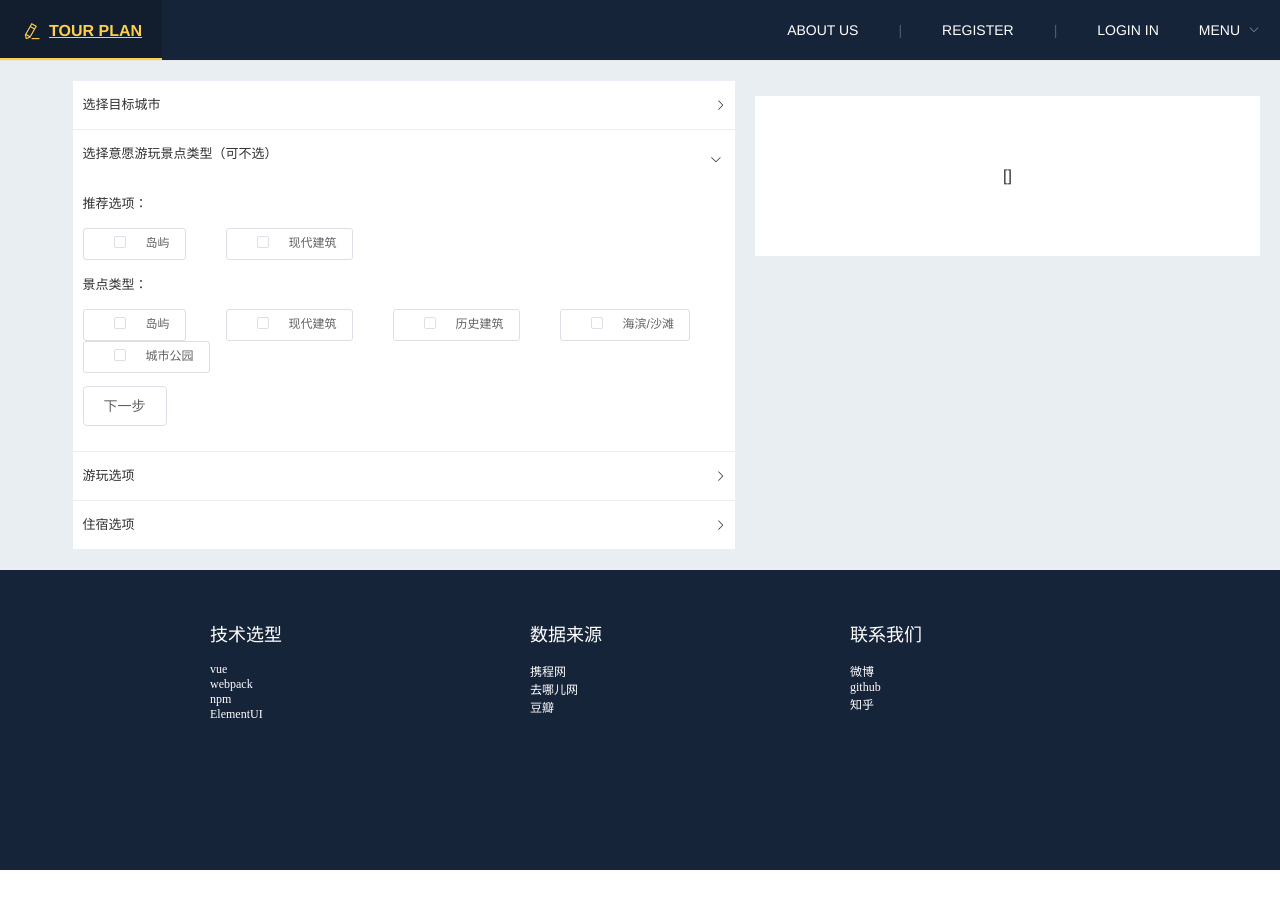
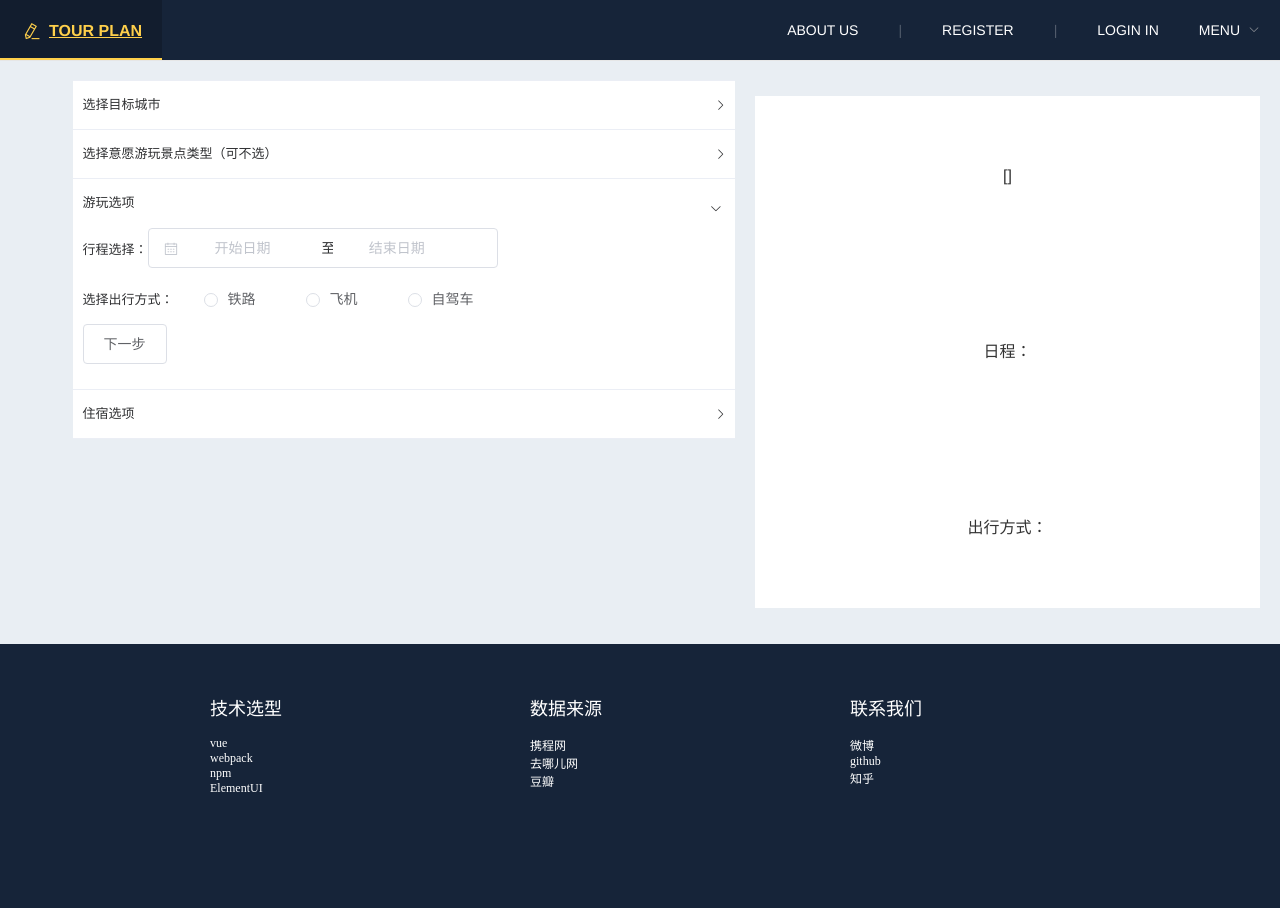
Before and after one commit to LucienVen/gd, a Vue app in the folder front_end/project/: page /#/plan in a window 1280 px wide. Shown: the top 908 px of the page. Before the commit the page ends 870 px from the top, so only its background shows below. Built offline with nearby package versions, Linux system fonts and the light colour scheme.

Commit message:
travel option base demo

```diff
--- a/front_end/project/src/components/page/Plan.Vue
+++ b/front_end/project/src/components/page/Plan.Vue
@@ -63,9 +63,22 @@
                         </div>
                     </el-collapse-item>
                     <el-collapse-item title="游玩选项" name="3">
-                        <div>简化流程：设计简洁直观的操作流程；</div>
-                        <div>清晰明确：语言表达清晰且表意明确，让用户快速理解进而作出决策；</div>
-                        <div>帮助用户识别：界面简单直白，让用户快速识别而非回忆，减少用户记忆负担。</div>
+
+                        <div class="block">
+                            <span class="demonstration">行程选择：</span>
+                            <el-date-picker v-model="schedule" type="daterange" range-separator="至" start-placeholder="开始日期" end-placeholder="结束日期" value-format="yyyy-MM-dd">
+                            </el-date-picker>
+                        </div>
+                        <div style="padding-top:20px;">
+                            <span>选择出行方式：</span>
+                            <el-radio-group v-model="travelMode" @change="ticketInformation(travelMode)">
+                                <el-radio :label="3">铁路</el-radio>
+                                <el-radio :label="6">飞机</el-radio>
+                                <el-radio :label="9">自驾车</el-radio>
+                            </el-radio-group>
+                        </div>
+                        <p></p>
+
                         <div>
                             <el-button @click="nextStep">下一步</el-button>
                         </div>
@@ -95,8 +108,9 @@
                     <!-- 判断，是否有数据，否则不显示 -->
                     <div>
                         <p>{{storeSelectCity}}</p>
-
                         <p>{{storeSelectPointType}}</p>
+                        <p>日程：{{schedule}}</p>
+                        <p>出行方式：{{travelMode}}</p>
 
                     </div>
                 </div>
@@ -112,7 +126,7 @@ import store from '@/components/store/store.js'
 export default {
   data() {
     return {
-      activeName: '2',
+      activeName: '3',
       cityData: [
         {
           value: 'xiamen',
@@ -129,7 +143,11 @@ export default {
       ],
       selectedCity: '',
 
-      pointTypeList: []
+      pointTypeList: [],
+
+      // 日程
+      schedule: '',
+      travelMode: ''
     }
   },
   computed: {
@@ -163,15 +181,21 @@ export default {
       return res
     },
     // 获取store中选择的景点类别的值
-    storeSelectPointType(){
-        return this.$store.state.selectType;
+    storeSelectPointType() {
+      return this.$store.state.selectType
     }
   },
 
   methods: {
     nextStep() {
       this.activeName = String(parseInt(this.activeName) + 1)
+    },
+
+    ticketInformation(mode){
+        alert("出行方式为："+mode);
     }
+
+
   },
 
   //   created: {
```
Lines whose indentation alone changed are shown as unchanged.
